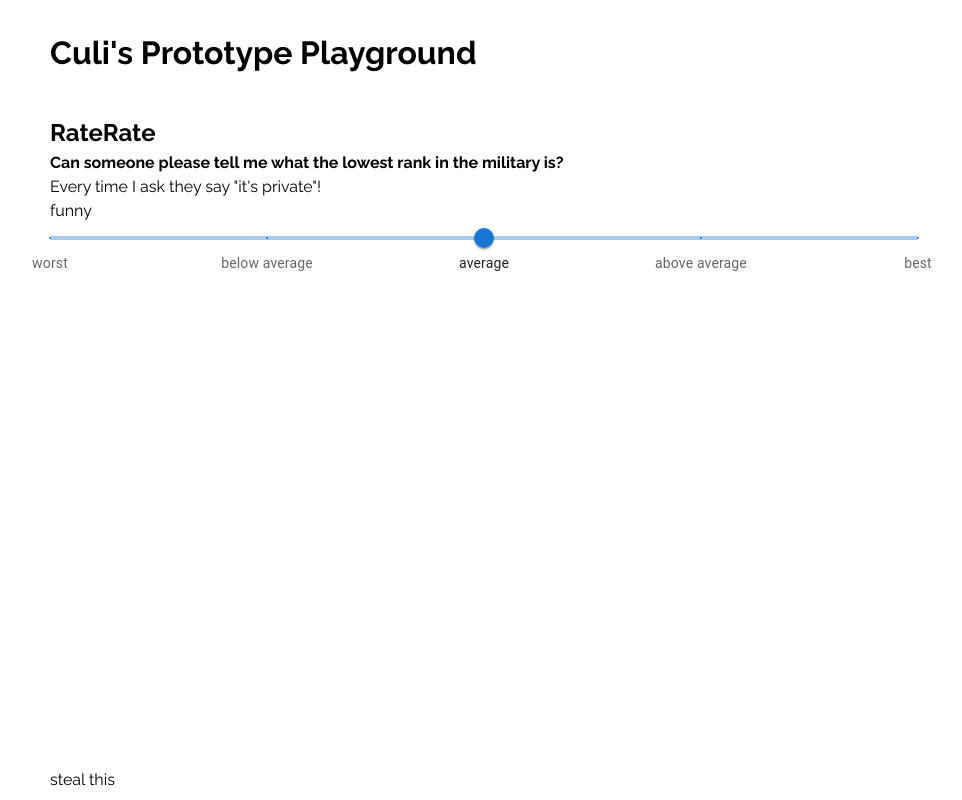
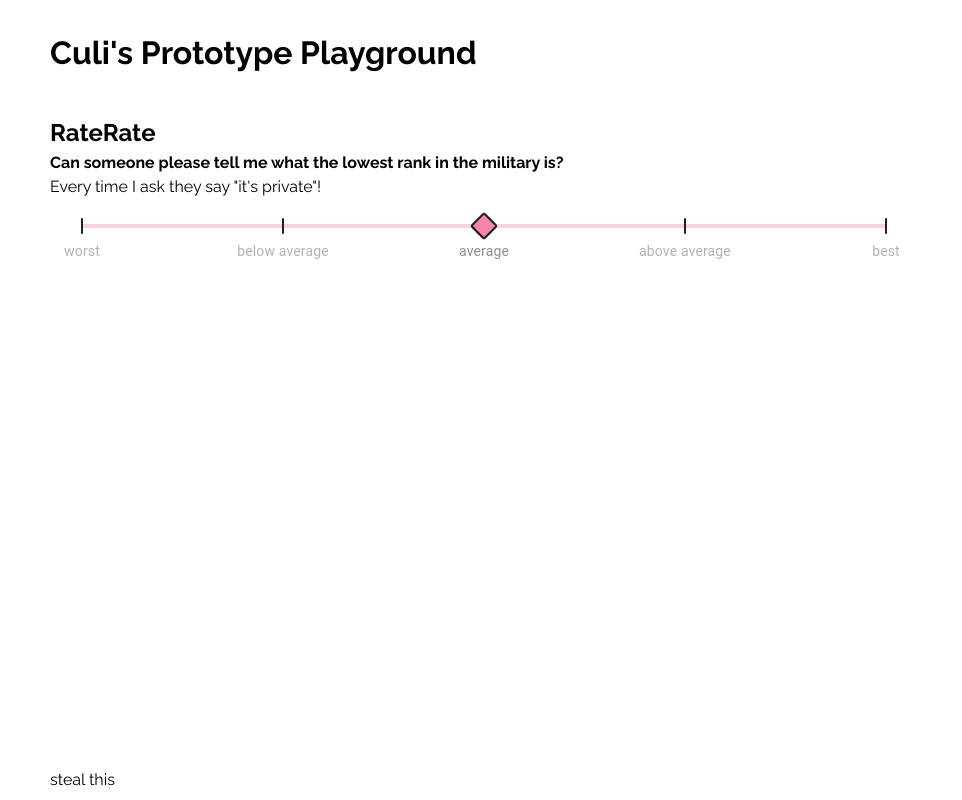
Before and after one commit to tif-calin/react-play, a React app: page /rate in a window 1280 px wide. Shown: the whole page, without its empty margins (156-1118 px from the left). Built offline with nearby package versions, Linux system fonts and the light colour scheme.

Commit message:
style all nice n cute

```diff
--- a/src/views/rate/components/RateField.tsx
+++ b/src/views/rate/components/RateField.tsx
@@ -1,8 +1,6 @@
 import React from 'react';
+import styled from 'styled-components';
 import Slider from '@mui/material/Slider';
-// import styles from './RateField.module.css';
-
-// console.log(styles);
 
 const marks = [
   { value: -2, label: 'worst' },
@@ -12,16 +10,77 @@ const marks = [
   { value: 2, label: 'best' }
 ];
 
-const RateField = () => {
+const SliderContainer = styled.fieldset`
+
+  display: flex;
+  flex-direction: column;
+  padding: 0.75rem 2rem;
+  border: none;
+  border-radius: 0.25rem;
+  box-shadow: var(--shadow-inset);
+
+  & > * {
+    font-family: 'Inconsolata', monospace;
+  }
+
+  & > *:first-child {
+    font-weight: 700;
+  }
+`;
+
+const sx = {
+  color: 'var(--pink)',
+
+  '& .MuiSlider-mark': {
+    color: '#222',
+    height: '1rem',
+  },
+
+  '& .MuiSlider-markLabel': {
+    opacity: 0.5,
+    transition: 'opacity 0.1s ease-in-out',
+  },
+  '&:hover .MuiSlider-markLabel': {
+    opacity: 1,
+  },
+
+  '& .MuiSlider-thumb': {
+    borderRadius: '0.15rem',
+    border: '2px solid #222',
+    transition: 'all 150ms',
+    transform: 'translate(-50%, -50%) rotate(45deg)',
+
+    '&:hover': {
+      transform: 'translate(-50%, -50%)',
+    },
+
+    '&:hover, &.Mui-focusVisible': {
+      boxShadow: '0 0 0.5rem hsl(var(--shadow-color))',
+    },
+
+    '&.Mui-active': {
+      boxShadow: '0 0 2rem hsl(var(--shadow-color))',
+    },
+  }
+};
+
+interface Props {
+  label: string;
+};
+
+const RateField:React.FC<Props> = ({ label }) => {
   return (
     <div className="RateField">
-      <span>funny</span>
+      <SliderContainer>
+        <span>{label}</span>
         <Slider
+          sx={sx}
           defaultValue={0} min={-2} max={2} step={0.01}
           track={false}
           marks={marks}
           valueLabelDisplay="auto"
         />
+      </SliderContainer>
     </div>
   );
 };
```
Lines whose indentation alone changed are shown as unchanged.
